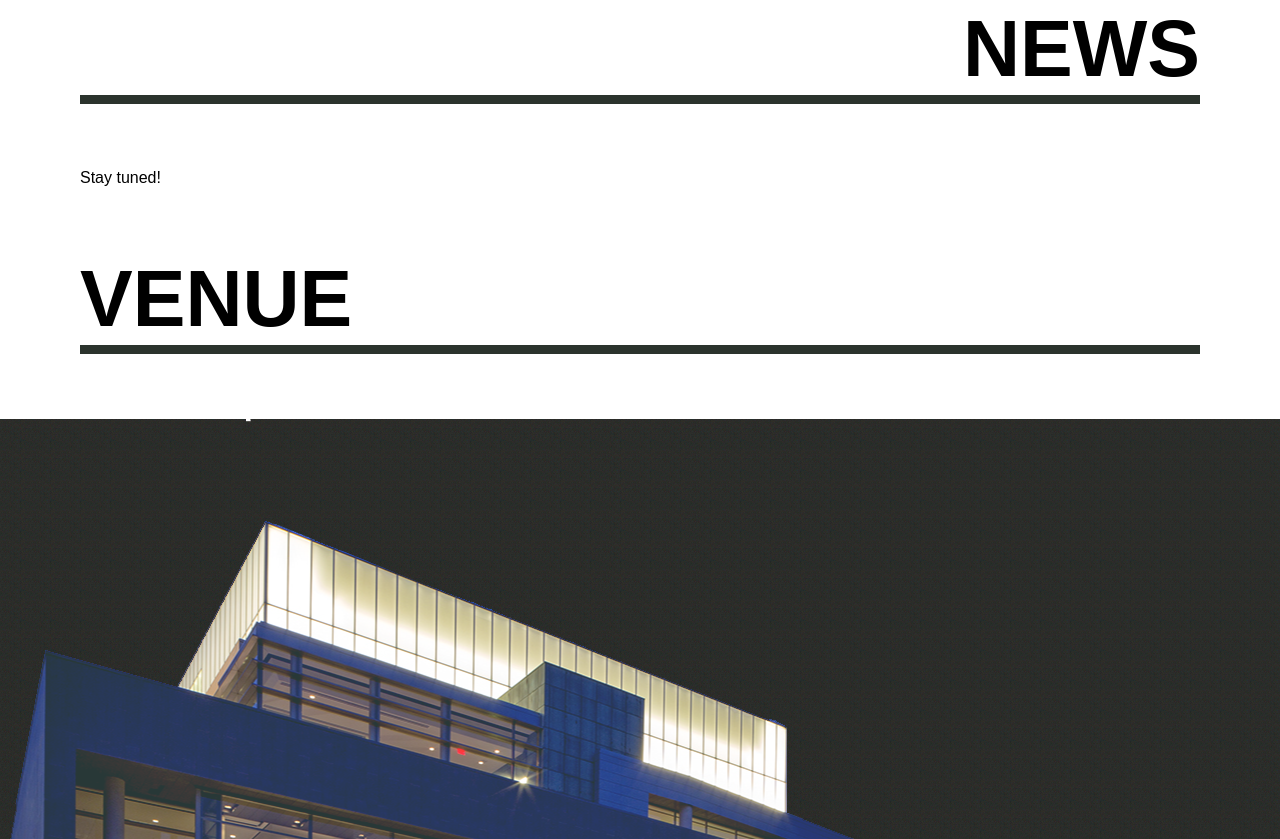
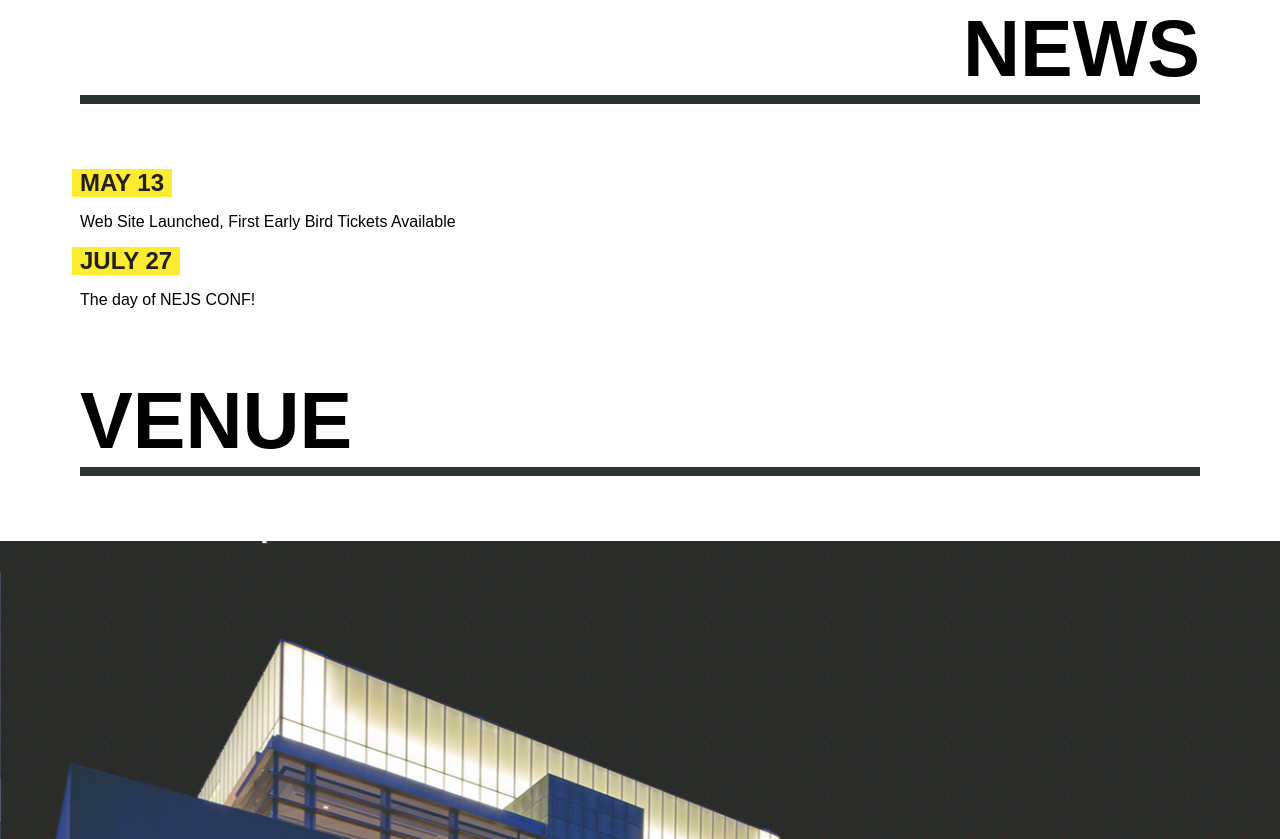
Before and after one commit to NebraskaJS/2018.nejsconf.com, an Eleventy site: page index.html in a window 1280 px wide. Shown: the part 1661-2500 px from the top of the page. Built offline with nearby package versions, Linux system fonts and the light colour scheme; Eleventy itself is replaced by a stand-in of ours; files that its build step writes are made by us from their sources; files whose address does not match are found by name.

Commit message:
styleguide urls

```diff
--- a/_includes/theme.css
+++ b/_includes/theme.css
@@ -292,7 +292,7 @@ span.icon {
 	position: relative;
 	display: flex;
 	justify-content: center;
-	align-items: flex-end;
+	align-items: flex-start;
 	width: 100%;
 	min-height: 40vh;
 	overflow: hidden;
@@ -314,10 +314,10 @@ span.icon {
 	background-color: #2b332d;
 	z-index: -1;
 }
-@media (min-width: 48em) {
+@media (min-width: 25em) { /* 400px */
 	.venue-img {
-		width: 120%;
-		height: 120%;
+		width: 100%;
+		height: 100%;
 	}
 }
 
--- a/index.html
+++ b/index.html
@@ -36,7 +36,10 @@ layout: layout.njk
 
 	<div class="sg-component">
 		<h2 class="group-hed group-hed-r">News</h2>
-		<p>Stay tuned!</p>
+		<h2 class="info-highlight info-highlight-b">May 13</h2>
+		<p>Web Site Launched, First Early Bird Tickets Available</p>
+		<h2 class="info-highlight info-highlight-b">July 27</h2>
+		<p>The day of NEJS CONF!</p>
 	</div>
 
 
```
Also changed, not shown: styleguide.html (+4 -4 lines).
